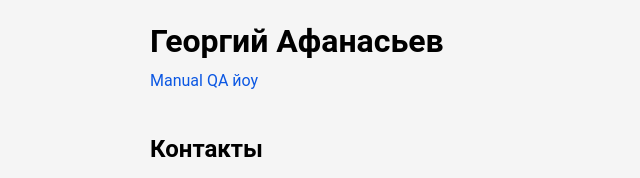
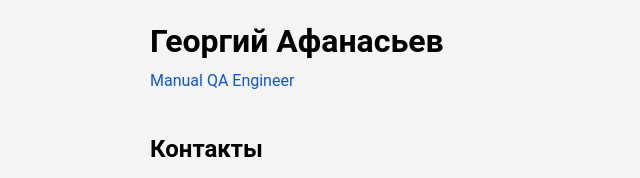
Before and after one commit to miamiegar/site, a plain HTML site: page index.html in a window 1280 px wide. Shown: the part 356-534 px from the top of the page, 310-950 px from the left. Drawn offline with Linux system fonts and the light colour scheme.

Commit message:
engineer gaming

```diff
--- a/index.html
+++ b/index.html
@@ -19,7 +19,7 @@
     <header class="header">
       <img src="photo_1.jpg" alt="avatar" class="header__avatar" />
       <h1 class="header__title">Георгий Афанасьев</h1>
-      <h3 class="header__subtitle">Manual QA йоу</h3>
+      <h3 class="header__subtitle">Manual QA Engineer</h3>
     </header>
 
     <main>
```
